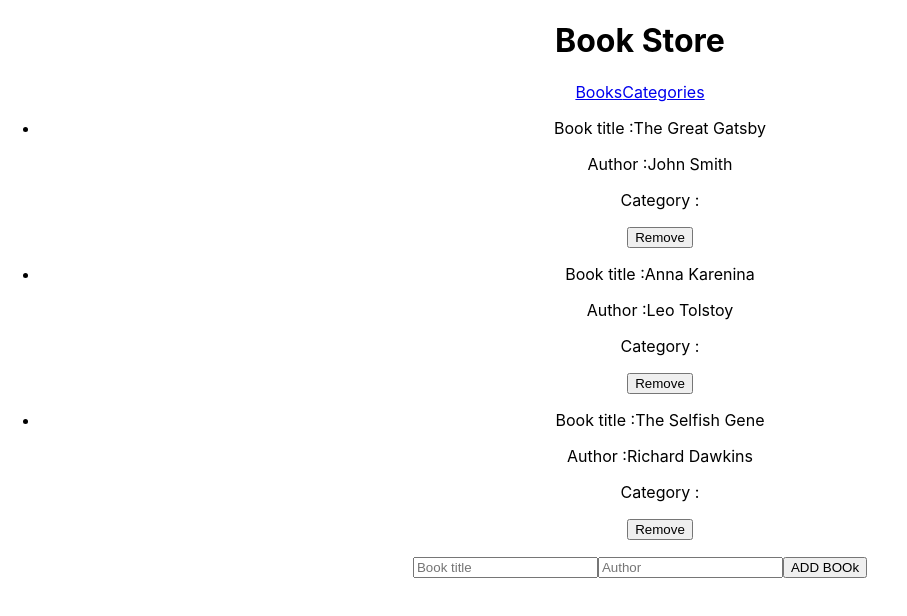
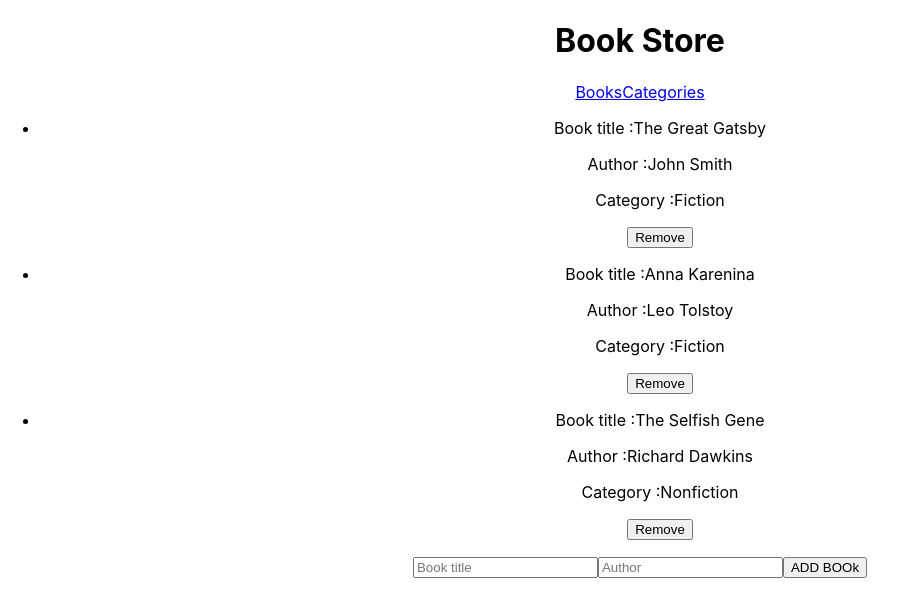
Before and after one commit to binyamolango/book-store, a React (Create React App) app: page / in a window 1280 px wide. Shown: the top 616 px of the page, without its empty margins (0-907 px from the left). Built offline with nearby package versions, Linux system fonts and the light colour scheme.

Commit message:
Update remove button click handler

```diff
--- a/src/components/BooksPage.js
+++ b/src/components/BooksPage.js
@@ -9,7 +9,13 @@ const BooksPage = () => {
     <div className="books-display">
       <ul className="books">
         {books.map((book) => (
-          <Books title={book.title} author={book.author} key={book.id} />
+          <Books
+            title={book.title}
+            author={book.author}
+            key={book.id}
+            id={book.id}
+            category={book.category}
+          />
         ))}
       </ul>
       <Form />
```
